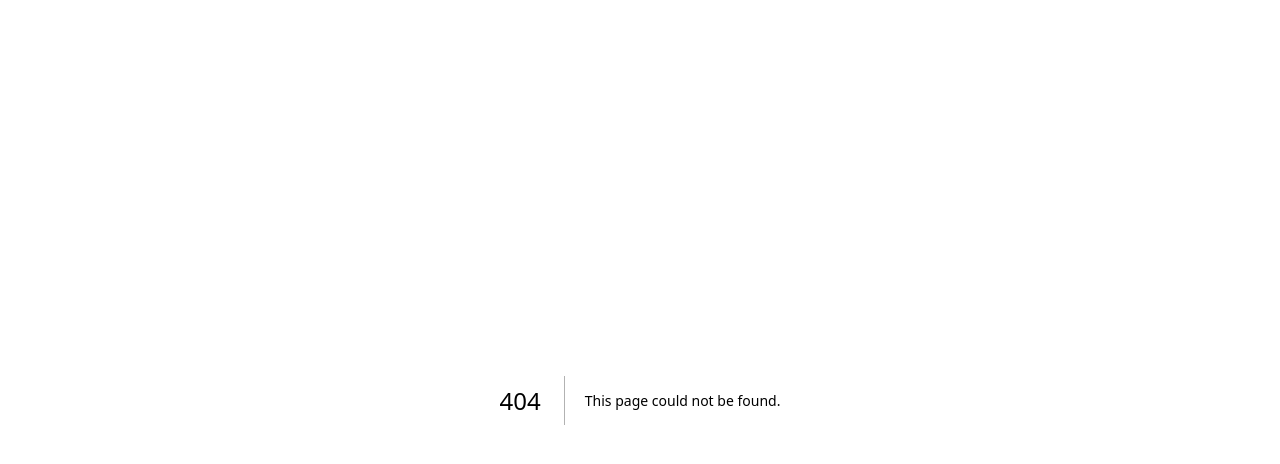
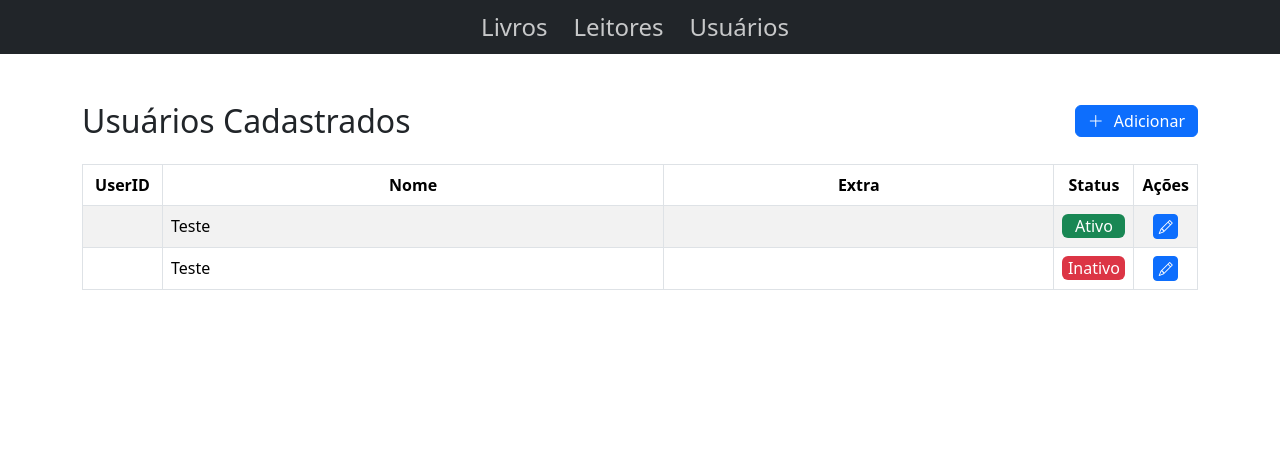
Before and after one commit to LucasTrentinn/pi-univesp, a Next.js app: page /usuarios in a window 1280 px wide. Before the commit this address had no page. Shown: the top 464 px of the page. Built offline with nearby package versions, Linux system fonts and the light colour scheme.

Commit message:
Usuarios

```diff
--- /dev/null
+++ b/src/app/usuarios/page.js
@@ -0,0 +1,98 @@
+"use client";
+
+import "bootstrap/dist/css/bootstrap.min.css";
+import "bootstrap-icons/font/bootstrap-icons.css";
+import Navbar from "../components/navbar.js";
+import Link from "next/link";
+
+export default function Home() {
+
+	return (
+		<div>
+			<Navbar />
+			<div className="container mt-5">
+				<div className="d-flex justify-content-between align-items-center mb-4">
+					<h2 className="mb-0">Usuários Cadastrados</h2>
+					<Link href="/usuarios/adicionar" passHref>
+						<button
+							className="btn btn-primary"
+							title="Adicionar"
+							style={{ height: "32px", display: "flex", alignItems: "center" }}
+						>
+							<i className="bi bi-plus-lg" style={{ marginRight: "10px"}}></i> Adicionar
+						</button>
+					</Link>
+				</div>
+				<table className="table table-striped table-bordered">
+					<thead>
+						<tr>
+							<th width="80" className="text-center">UserID</th>
+							<th className="text-center">Nome</th>
+							<th width="35%" className="text-center">Extra</th>
+							<th width="80" className="text-center">Status</th>
+							<th width="50" className="text-center">Ações</th>
+						</tr>
+					</thead>
+					<tbody>
+						<tr>
+							<td></td>
+							<td>Teste</td>
+							<td></td>
+							<td><div className="px-1 rounded text-white bg-success d-flex justify-content-center">
+									Ativo
+								</div>
+							</td>
+							<td>
+								<Link href="/usuarios/editar" passHref>
+									<button
+										className="btn btn-sm btn-primary"
+										title="Editar"
+										style={{
+											width: "25px",
+											height: "25px",
+											padding: "4px",
+											display: "flex",
+											alignItems: "center",
+											justifyContent: "center",
+											margin: "0 auto"
+										}}
+									>
+										<i className="bi bi-pencil text-white"></i>
+									</button>
+								</Link>
+							</td>
+							</tr>
+						<tr>
+							<td></td>
+							<td>Teste</td>
+							<td></td>
+							<td><div className="px-1 rounded text-white bg-danger d-flex justify-content-center">
+									Inativo
+								</div>
+							</td>
+							<td>
+								<Link href="/usuarios/editar" passHref>
+									<button
+										className="btn btn-sm btn-primary"
+										title="Editar"
+										style={{
+											width: "25px",
+											height: "25px",
+											padding: "4px",
+											display: "flex",
+											alignItems: "center",
+											justifyContent: "center",
+											margin: "0 auto"
+										}}
+									>
+										<i className="bi bi-pencil text-white"></i>
+									</button>
+								</Link>
+							</td>
+							</tr>
+					</tbody>
+				</table>
+			</div>
+		</div>
+	);
+}
```
Also changed, not shown: src/app/usuarios/adicionar/page.js (added, +86 -0 lines), src/app/usuarios/editar/page.js (added, +86 -0 lines).
